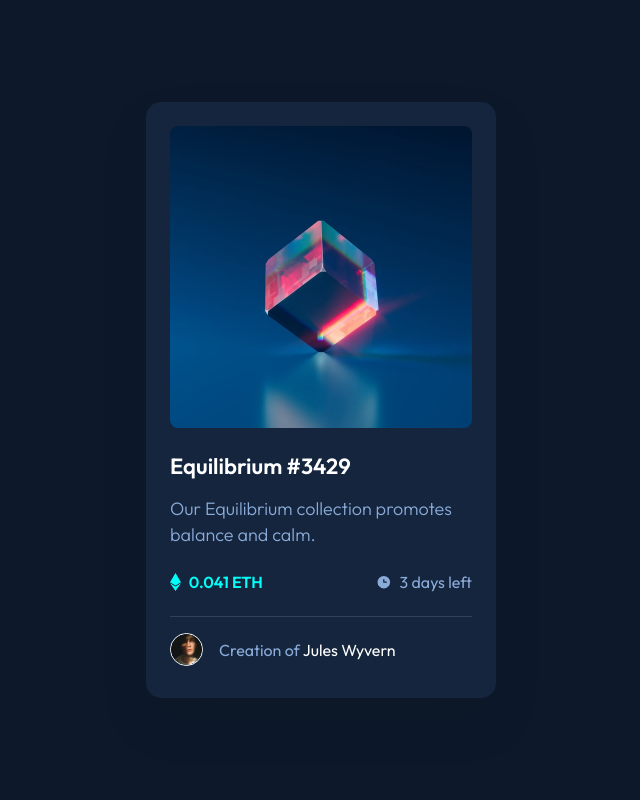
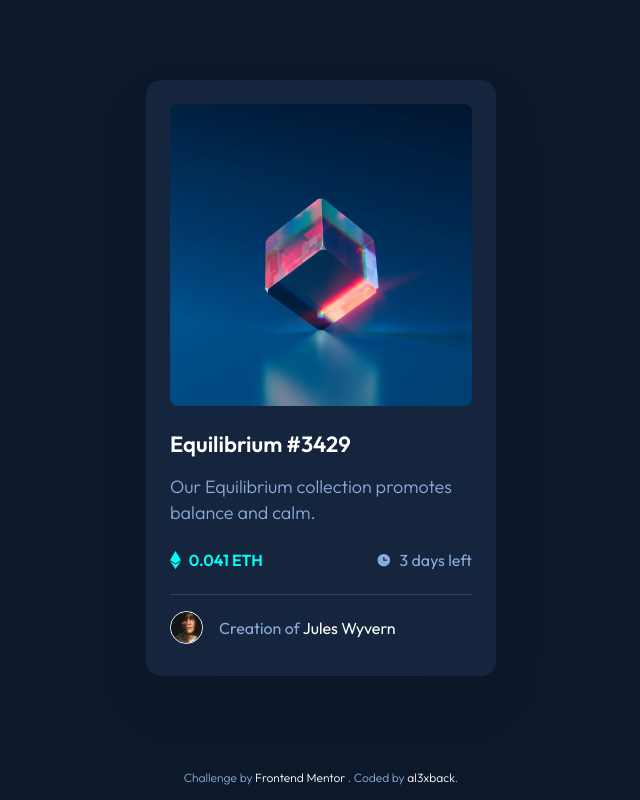
Before and after one commit to al3xback/NFT--Frontend-Mentor, a Vue app: page / in a window 1280 px wide. Shown: the whole page, without its empty margins (319-959 px from the left). Built offline with nearby package versions, Linux system fonts and the light colour scheme.

Commit message:
reveal footer

```diff
--- a/src/components/layout/MainLayout.vue
+++ b/src/components/layout/MainLayout.vue
@@ -4,18 +4,18 @@
 			<h1 class="sr-only">NFT preview card component</h1>
 		</header>
 		<the-main></the-main>
-		<!-- <the-footer></the-footer> -->
+		<the-footer></the-footer>
 	</div>
 </template>
 
 <script>
 import TheMain from './TheMain.vue';
-// import TheFooter from './TheFooter.vue';
+import TheFooter from './TheFooter.vue';
 
 export default {
 	components: {
 		TheMain,
-		// TheFooter
+		TheFooter
 	}
 }
 </script>
```
